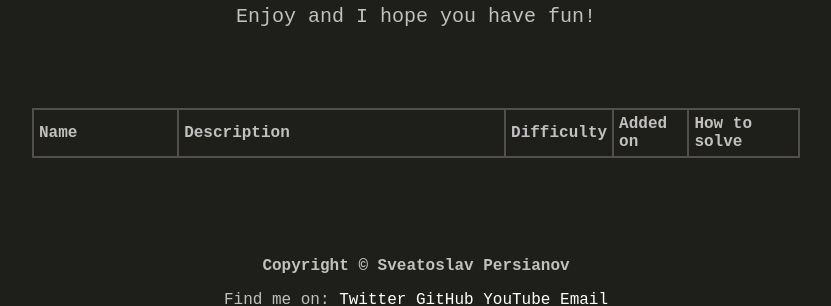
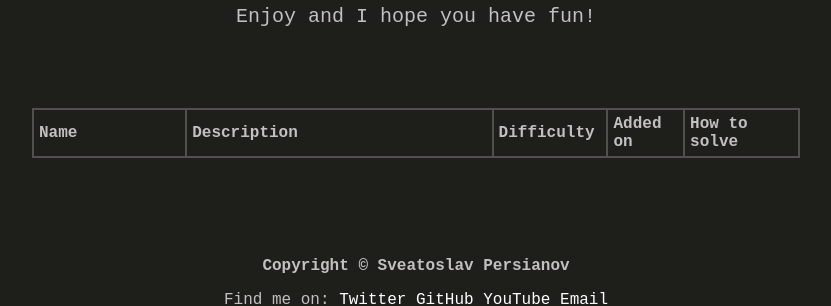
Before and after one commit to num1r0/num1r0.github.io, a Jekyll site: the page built from crackme-challenges.html, in a window 1280 px wide. Shown: the part 422-728 px from the top of the page, without its empty margins (224-1055 px from the left). Built offline with Jekyll 4.4.1, drawn with Linux system fonts in a browser that asks for light colours.

Commit message:
new column width changes

```diff
--- a/_layouts/crackme.html
+++ b/_layouts/crackme.html
@@ -11,8 +11,8 @@ layout: default
         <thead>
             <tr>
                 <th width="20%">Name</th>
-                <th width="45%">Description</th>
-                <th width="10%">Difficulty</th>
+                <th width="40%">Description</th>
+                <th width="15%">Difficulty</th>
                 <th width="10%">Added on</th>
                 <th width="15%">How to solve</th>
             </tr>
```
